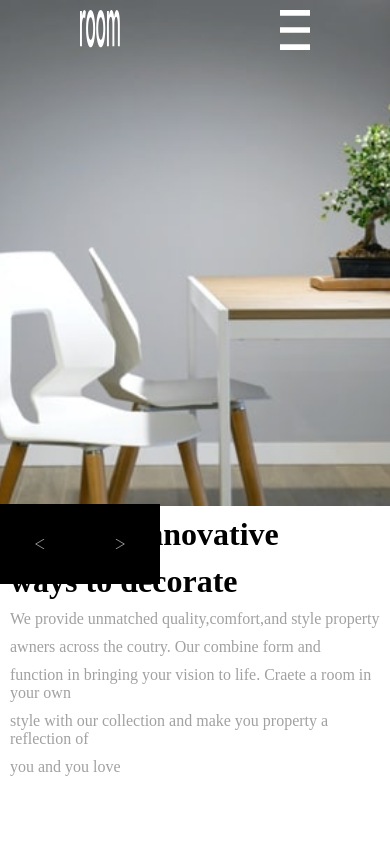
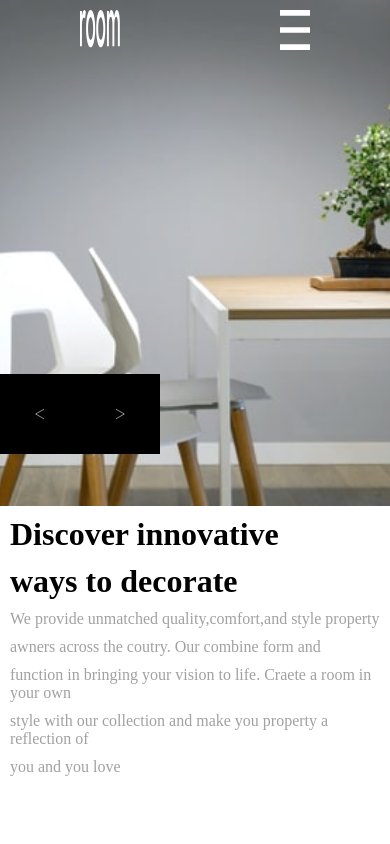
Before and after one commit to VictorGabriel-Oliveira/portfolio-1.0, a Next.js app: page /room in a window 390 px wide. Shown: the top 844 px of the page. Built offline with nearby package versions, Linux system fonts and the light colour scheme.

Commit message:
room ajustes 1.3.1

```diff
--- a/styles/room.module.css
+++ b/styles/room.module.css
@@ -235,7 +235,7 @@
 
     .btns{
         position: relative;
-        top: -410px;
+        top:-64vh;
 
     }
 
```
